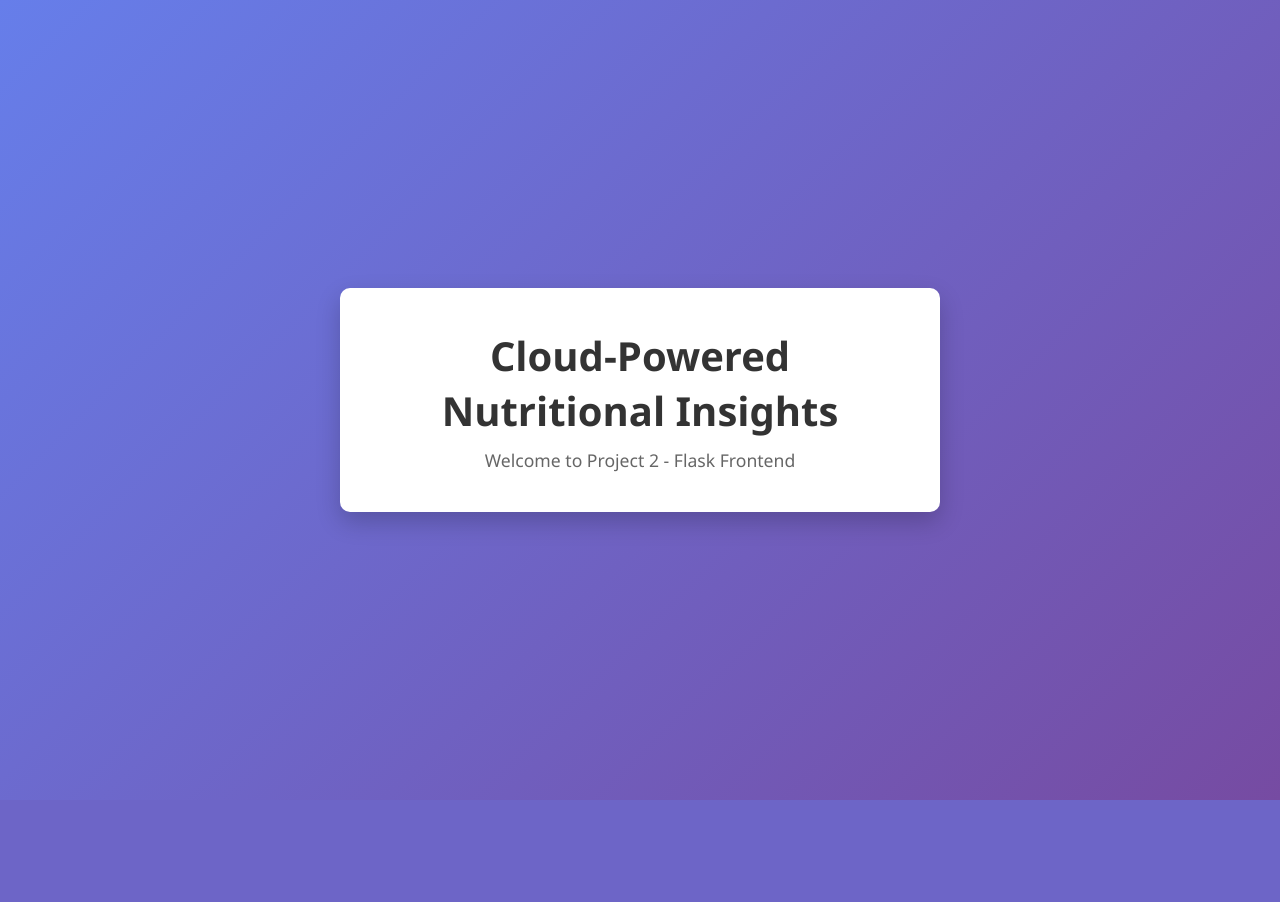
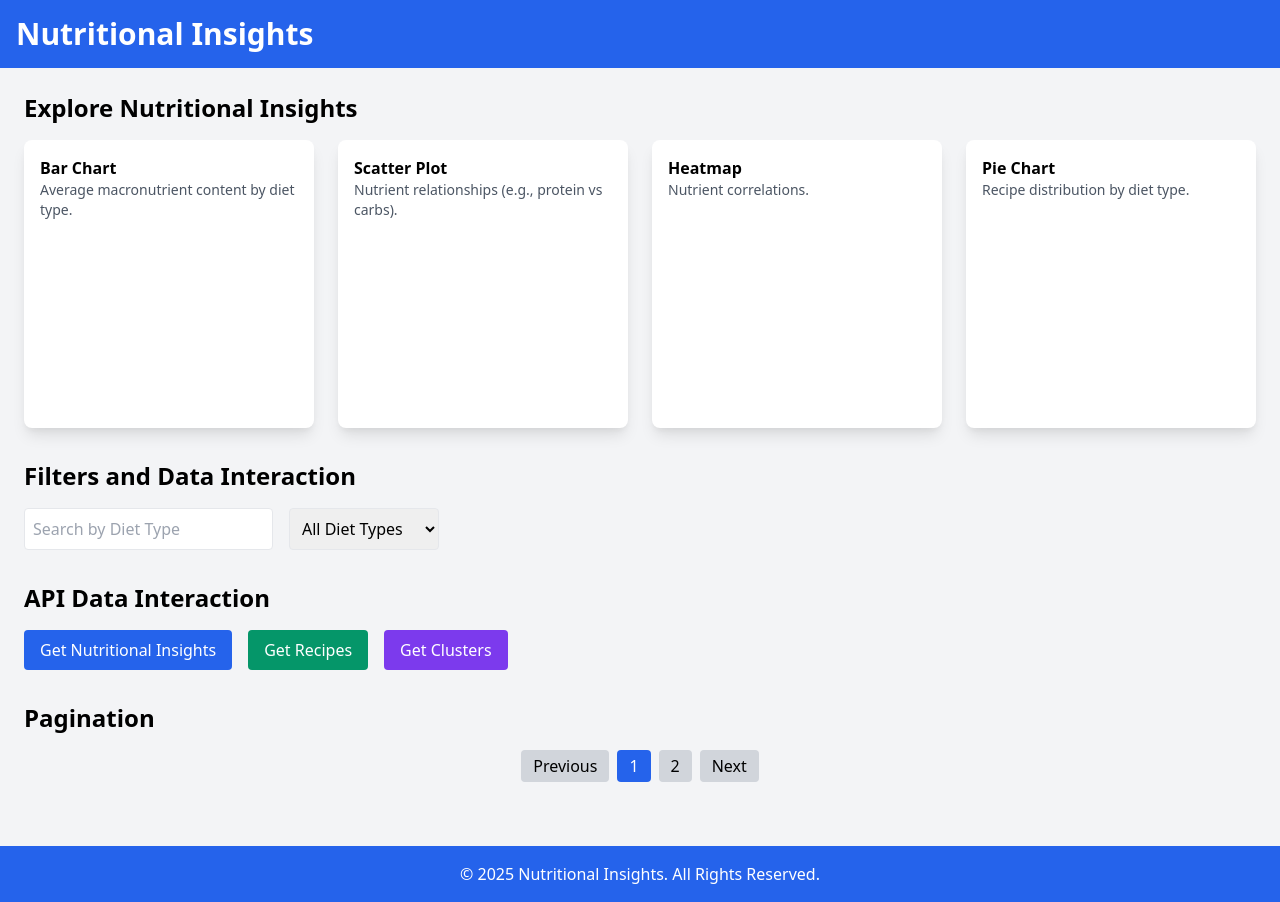
Before and after one commit to victoriacheng15/cloud-powered-nutritional-insights, a Flask app: page / in a window 1280 px wide. Before the commit the page ends 800 px from the top, so only its background shows below. Run offline with Flask 3, Linux system fonts and the light colour scheme; a map, chart or similar area stays blank; some libraries are stand-ins or nearby versions.

Commit message:
project 2 ui (#9)
* populate frontend UI

* add pandas package

```diff
--- a/project2/requirements.txt
+++ b/project2/requirements.txt
@@ -4,5 +4,11 @@ Flask==3.1.2
 itsdangerous==2.2.0
 Jinja2==3.1.6
 MarkupSafe==3.0.3
+numpy==2.3.4
+pandas==2.3.3
+python-dateutil==2.9.0.post0
+pytz==2025.2
 ruff==0.14.1
+six==1.17.0
+tzdata==2025.2
 Werkzeug==3.1.3
--- a/project2/static/style.css
+++ b/project2/static/style.css
@@ -1,35 +1 @@
-* {
-    margin: 0;
-    padding: 0;
-    box-sizing: border-box;
-}
-
-body {
-    font-family: 'Segoe UI', Tahoma, Geneva, Verdana, sans-serif;
-    background: linear-gradient(135deg, #667eea 0%, #764ba2 100%);
-    min-height: 100vh;
-    display: flex;
-    align-items: center;
-    justify-content: center;
-}
-
-.container {
-    background: white;
-    padding: 40px;
-    border-radius: 10px;
-    box-shadow: 0 10px 25px rgba(0, 0, 0, 0.2);
-    text-align: center;
-    max-width: 600px;
-    width: 90%;
-}
-
-h1 {
-    color: #333;
-    margin-bottom: 10px;
-    font-size: 2.5em;
-}
-
-p {
-    color: #666;
-    font-size: 1.1em;
-}
+/* use Tailwind CSS for styling */
--- a/project2/templates/index.html
+++ b/project2/templates/index.html
@@ -3,14 +3,84 @@
 <head>
     <meta charset="UTF-8">
     <meta name="viewport" content="width=device-width, initial-scale=1.0">
-    <title>Nutritional Insights - Project 2</title>
-    <link rel="stylesheet" href="{{ url_for('static', filename='style.css') }}">
+    <title>Nutritional Insights</title>
+    <!-- Tailwind CSS CDN -->
+    <link href="https://cdn.jsdelivr.net/npm/tailwindcss@2.0.0/dist/tailwind.min.css" rel="stylesheet">
 </head>
-<body>
-    <div class="container">
-        <h1>Cloud-Powered Nutritional Insights</h1>
-        <p>Welcome to Project 2 - Flask Frontend</p>
-    </div>
+<body class="bg-gray-100">
+
+    <header class="bg-blue-600 p-4 text-white">
+        <h1 class="text-3xl font-semibold">Nutritional Insights</h1>
+    </header>
+
+    <main class="container mx-auto p-6">
+        <section class="mb-8">
+            <h2 class="text-2xl font-semibold mb-4">Explore Nutritional Insights</h2>
+            <div class="grid grid-cols-1 md:grid-cols-2 lg:grid-cols-4 gap-6">
+                <div class="bg-white p-4 shadow-lg rounded-lg">
+                    <h3 class="font-semibold">Bar Chart</h3>
+                    <p class="text-sm text-gray-600">Average macronutrient content by diet type.</p>
+                    <canvas id="barChart" class="w-full h-48"></canvas>
+                </div>
+
+                <div class="bg-white p-4 shadow-lg rounded-lg">
+                    <h3 class="font-semibold">Scatter Plot</h3>
+                    <p class="text-sm text-gray-600">Nutrient relationships (e.g., protein vs carbs).</p>
+                    <canvas id="scatterPlot" class="w-full h-48"></canvas>
+                </div>
+
+                <div class="bg-white p-4 shadow-lg rounded-lg">
+                    <h3 class="font-semibold">Heatmap</h3>
+                    <p class="text-sm text-gray-600">Nutrient correlations.</p>
+                    <div id="heatmap" class="w-full h-48"></div>
+                </div>
+
+                <div class="bg-white p-4 shadow-lg rounded-lg">
+                    <h3 class="font-semibold">Pie Chart</h3>
+                    <p class="text-sm text-gray-600">Recipe distribution by diet type.</p>
+                    <canvas id="pieChart" class="w-full h-48"></canvas>
+                </div>
+            </div>
+        </section>
+
+        <section class="mb-8">
+            <h2 class="text-2xl font-semibold mb-4">Filters and Data Interaction</h2>
+            <div class="flex flex-wrap gap-4">
+                <input type="text" placeholder="Search by Diet Type" class="p-2 border rounded w-full sm:w-auto">
+                <select class="p-2 border rounded w-full sm:w-auto">
+                    <option value="all">All Diet Types</option>
+                    <option value="vegan">Vegan</option>
+                    <option value="keto">Keto</option>
+                    <option value="mediterranean">Mediterranean</option>
+                    <option value="paleo">Paleo</option>
+                </select>
+            </div>
+        </section>
+
+        <section class="mb-8">
+            <h2 class="text-2xl font-semibold mb-4">API Data Interaction</h2>
+            <div class="flex flex-wrap gap-4">
+                <button class="bg-blue-600 text-white py-2 px-4 rounded hover:bg-blue-700">Get Nutritional Insights</button>
+                <button class="bg-green-600 text-white py-2 px-4 rounded hover:bg-green-700">Get Recipes</button>
+                <button class="bg-purple-600 text-white py-2 px-4 rounded hover:bg-purple-700">Get Clusters</button>
+            </div>
+        </section>
+
+        <section>
+            <h2 class="text-2xl font-semibold mb-4">Pagination</h2>
+            <div class="flex justify-center gap-2 mt-4">
+                <button class="px-3 py-1 bg-gray-300 rounded hover:bg-gray-400">Previous</button>
+                <button class="px-3 py-1 bg-blue-600 text-white rounded">1</button>
+                <button class="px-3 py-1 bg-gray-300 rounded hover:bg-gray-400">2</button>
+                <button class="px-3 py-1 bg-gray-300 rounded hover:bg-gray-400">Next</button>
+            </div>
+        </section>
+    </main>
+
+    <footer class="bg-blue-600 p-4 text-white text-center mt-10">
+        <p>&copy; 2025 Nutritional Insights. All Rights Reserved.</p>
+    </footer>
+
     <script src="{{ url_for('static', filename='script.js') }}"></script>
 </body>
 </html>
```
